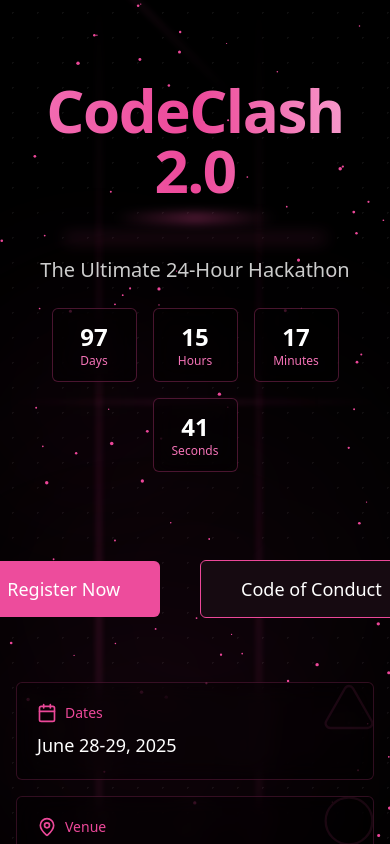
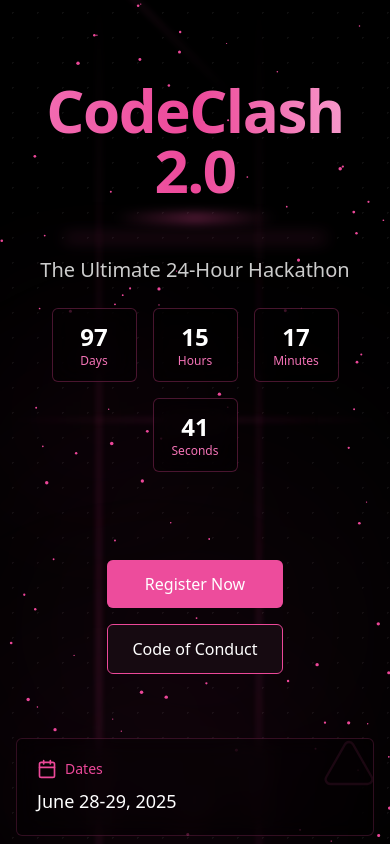
Before and after one commit to lak7/codeclash, a Next.js app: page / in a window 390 px wide. Shown: the top 844 px of the page. Built offline with nearby package versions, Linux system fonts and the light colour scheme.

Commit message:
Fixed for movbile

```diff
--- a/components/hero-section.tsx
+++ b/components/hero-section.tsx
@@ -352,13 +352,13 @@ export default function HeroSection() {
             <Circle className="h-6 w-6 text-pink-500/80" strokeWidth={2} />
           </div>
 
-          <div className="flex justify-center items-center gap-10">
+          <div className="flex flex-col sm:flex-row justify-center items-center gap-4 sm:gap-10">
             <Button
               size="lg"
               onClick={() =>
                 window.open("https://forms.gle/uuQvzdpcdLkLNgju7", "_blank")
               }
-              className="bg-pink-500 hover:bg-pink-600 text-white border-none px-10 py-7 text-lg rounded-md relative group overflow-hidden"
+              className="bg-pink-500 hover:bg-pink-600 text-white border-none px-6 sm:px-10 py-6 sm:py-7 text-base sm:text-lg rounded-md relative group overflow-hidden w-full sm:w-auto"
             >
               <span className="relative z-10">Register Now</span>
               <span className="absolute inset-0 bg-gradient-to-r from-pink-600 to-pink-500 opacity-0 group-hover:opacity-100 transition-opacity duration-300"></span>
@@ -386,7 +386,7 @@ export default function HeroSection() {
                   "_blank"
                 )
               }
-              className="bg-black hover:bg-pink-600 text-white border border-pink-500 px-10 py-7 text-lg rounded-md relative group overflow-hidden"
+              className="bg-black hover:bg-pink-600 text-white border border-pink-500 px-6 sm:px-10 py-6 sm:py-7 text-base sm:text-lg rounded-md relative group overflow-hidden w-full sm:w-auto"
             >
               <span className="relative z-10">Code of Conduct</span>
               <span className="absolute inset-0 bg-gradient-to-r from-pink-600 to-pink-500 opacity-0 group-hover:opacity-100 transition-opacity duration-300"></span>
```
